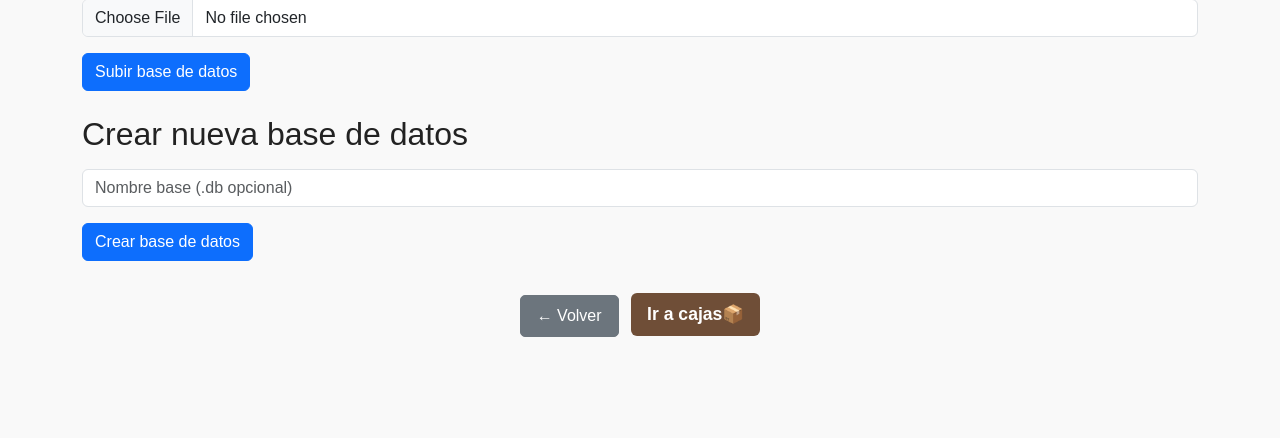
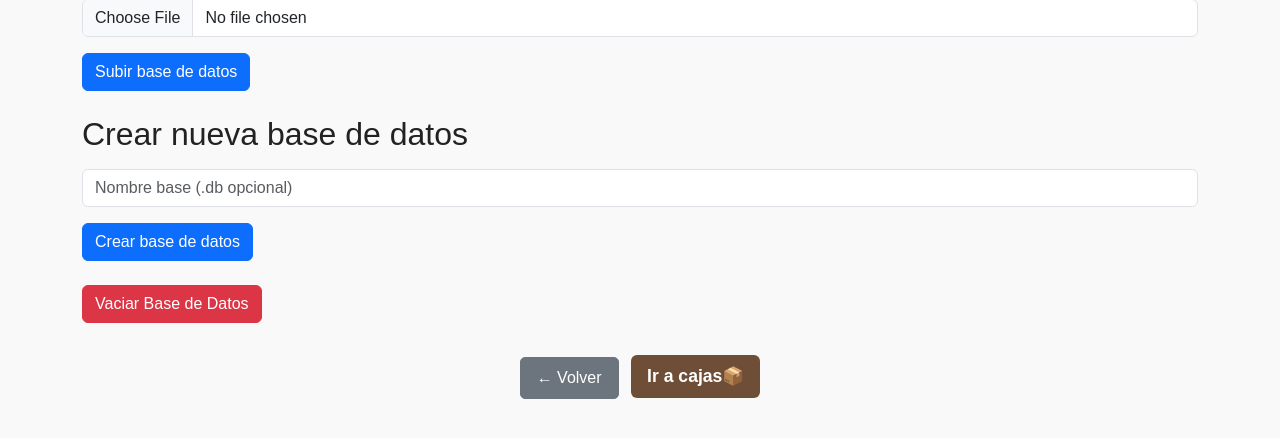
Before and after one commit to Mrkeko87/cajapp, a Flask app: page /seleccionar_db in a window 1280 px wide. Shown: the part 335-773 px from the top of the page. Run offline with Flask 3, Linux system fonts and the light colour scheme.

Commit message:
crearBDOK

```diff
--- a/app/__init__.py
+++ b/app/__init__.py
@@ -1,5 +1,8 @@
 import os
 from flask import Flask, session
+
+BASE_DIR = os.path.abspath(os.path.join(os.path.dirname(__file__), '..'))
+DEFAULT_DB_PATH = os.path.join(BASE_DIR, 'databases', 'default.db')
 
 def create_app():
     app = Flask(__name__)
--- a/app/routes.py
+++ b/app/routes.py
@@ -662,6 +662,72 @@ def buscar_caja():
         return {'error': 'Parámetro requerido'}, 400
 
 
+@bp.route('/vaciar_bd', methods=['POST'])
+def vaciar_bd():
+    db = get_db()
+    # Borra todo el contenido de las tablas. Asegúrate de incluir todas las tablas que quieres vaciar.
+    try:
+        db.execute('DELETE FROM objetos')
+        db.execute('DELETE FROM cajas')
+        db.execute('DELETE FROM cajas_borradas')
+        db.execute('DELETE FROM sq')
+
+
+        # Si tienes más tablas, agregalas aquí
+        db.commit()
+        flash('¡Base de datos vaciada correctamente!', 'success')
+    except Exception as e:
+        db.rollback()
+        flash(f'Error al vaciar la base de datos: {e}', 'error')
+    return redirect(url_for('main.seleccionar_db'))
+
+
+
+import shutil
+import os
+from flask import current_app, flash, redirect, url_for, request
+
+@bp.route('/crear_bd', methods=['POST'])
+def crear_bd():
+    nombre_nueva_bd = request.form.get('db_name', '').strip()
+    if not nombre_nueva_bd:
+        flash('Debes ingresar un nombre para la base de datos.', 'error')
+        return redirect(url_for('main.seleccionar_db'))
+
+    if not nombre_nueva_bd.endswith('.db'):
+        nombre_nueva_bd += '.db'
+
+    # Rutas corregidas
+    ruta_default = os.path.abspath(os.path.join(current_app.root_path, '..', 'databases', 'default.db'))
+    ruta_nueva_bd = os.path.abspath(os.path.join(current_app.root_path, '..', 'databases', nombre_nueva_bd))
+
+
+    # Verificar que no exista la base nueva para no sobrescribir
+    if os.path.exists(ruta_nueva_bd):
+        flash('Ya existe una base con ese nombre.', 'error')
+        return redirect(url_for('main.seleccionar_db'))
+
+    try:
+        # Copiar archivo default.db a nueva base
+        shutil.copyfile(ruta_default, ruta_nueva_bd)
+
+        # Ahora conectar a la nueva base para vaciar tablas (objetos, cajas, cajas_borradas)
+        import sqlite3
+        conn = sqlite3.connect(ruta_nueva_bd)
+        cur = conn.cursor()
+        cur.execute('DELETE FROM objetos')
+        cur.execute('DELETE FROM cajas')
+        cur.execute('DELETE FROM cajas_borradas')
+        conn.commit()
+        conn.close()
+
+        flash(f'Base de datos "{nombre_nueva_bd}" creada correctamente y vaciada.', 'success')
+    except Exception as e:
+        flash(f'Error al crear la base de datos: {e}', 'error')
+
+    return redirect(url_for('main.seleccionar_db'))
+
+
 
 
 
--- a/app/templates/seleccionar_db.html
+++ b/app/templates/seleccionar_db.html
@@ -28,11 +28,16 @@
 </form>
 
 <h2 class="mb-3">Crear nueva base de datos</h2>
-<form method="post" class="mb-4">
+<form method="post" action="{{ url_for('main.crear_bd') }}" class="mb-4">
   <div class="mb-3">
     <input type="text" name="db_name" placeholder="Nombre base (.db opcional)" required class="form-control" />
   </div>
   <button type="submit" class="btn btn-primary">Crear base de datos</button>
+</form>
+
+<!-- NUEVO FORMULARIO PARA VACIAR LA BASE -->
+<form action="{{ url_for('main.vaciar_bd') }}" method="POST" onsubmit="return confirm('¿Seguro que quieres borrar todo el contenido? Esta acción no se puede deshacer.');" class="mb-4">
+  <button type="submit" class="btn btn-danger">Vaciar Base de Datos</button>
 </form>
 
 {% with messages = get_flashed_messages(with_categories=true) %}
@@ -46,12 +51,8 @@
 {% endwith %}
 
 <div class="volver-centro">
-        <a href="javascript:history.back()" class="btn btn-secondary me-2">← Volver</a>
-        <a href="/cajas" class="btn-brown">Ir a cajas📦</a>
-
+    <a href="javascript:history.back()" class="btn btn-secondary me-2">← Volver</a>
+    <a href="/cajas" class="btn-brown">Ir a cajas📦</a>
 </div>
 
-
-
-
 {% endblock %}
```
Also changed, not shown: app/databases/qr/qr_caja_1.png (added), app/databases/qr/qr_caja_104.png (added), app/databases/qr/qr_caja_105.png (added), app/databases/qr/qr_caja_106.png (added), app/databases/qr/qr_caja_107.png (added), app/databases/qr/qr_caja_2.png (added).
